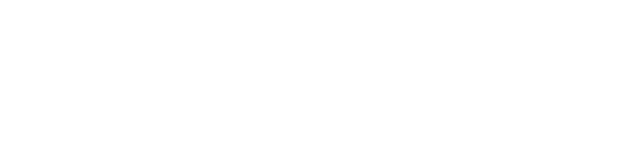
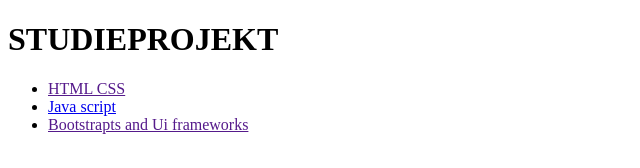
Before and after one commit to DorZab/studieprojekt, a plain HTML site: page index.html in a window 1280 px wide. Shown: the whole page, without its empty margins (0-640 px from the left). Drawn offline with Linux system fonts and the light colour scheme.

Commit message:
commit index

```diff
--- a/index.html
+++ b/index.html
@@ -5,8 +5,22 @@
     <meta http-equiv="X-UA-Compatible" content="IE=edge">
     <meta name="viewport" content="width=device-width, initial-scale=1.0">
     <title>Document</title>
+
 </head>
 <body>
+    <header>
+     <div id="logo" >
+        <h1>STUDIEPROJEKT</h1>
+     </div>
+     <nav>
+        <ul>
+       <li><a href="">HTML CSS</a></li>
+       <li><a href="projekt1.html">Java script</a></li>
+       <li><a href="">Bootstrapts and Ui frameworks</a></li>
+        </ul>
+     </nav>
+
+    </header>
 
 </body>
 </html>
```
